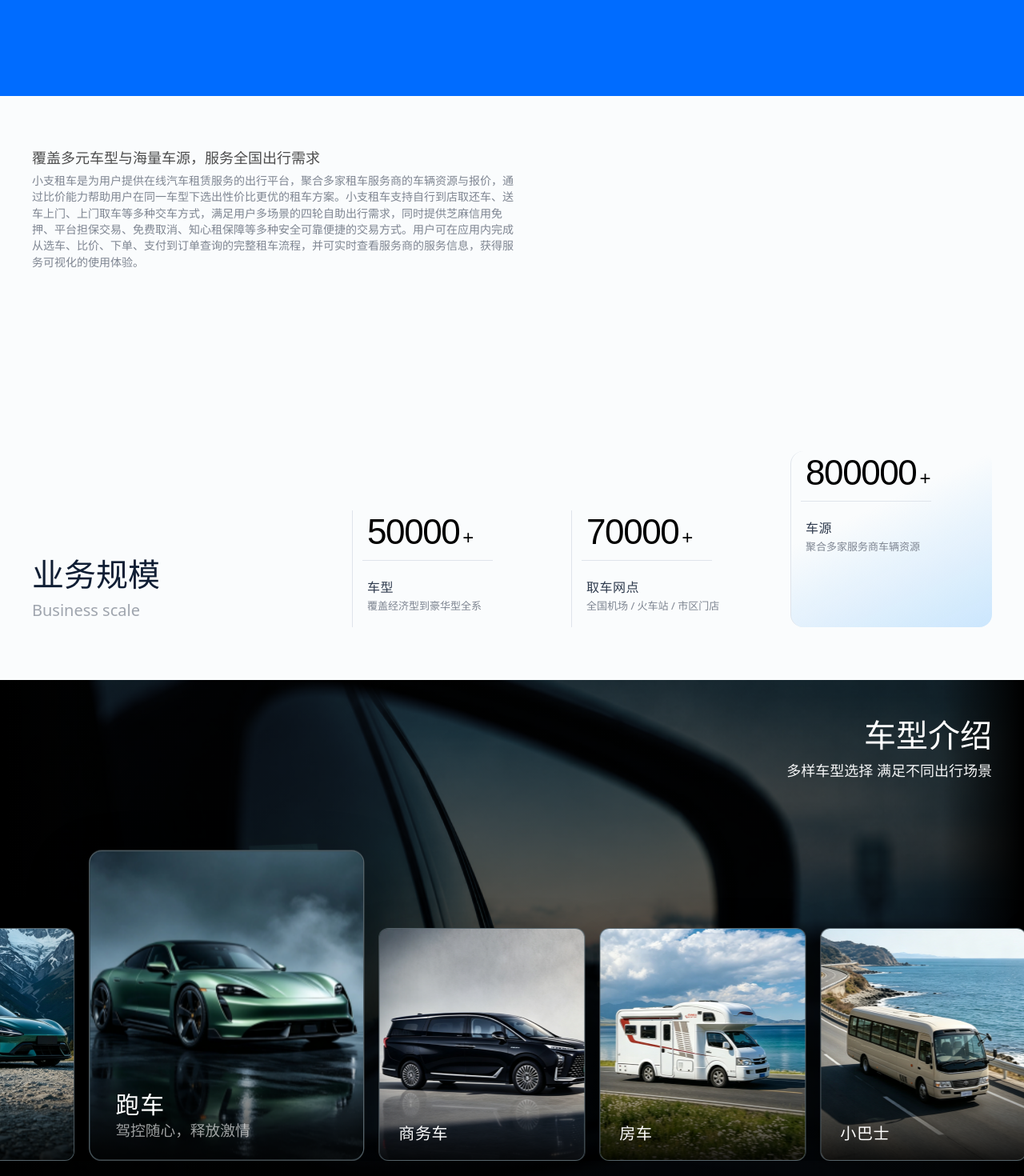
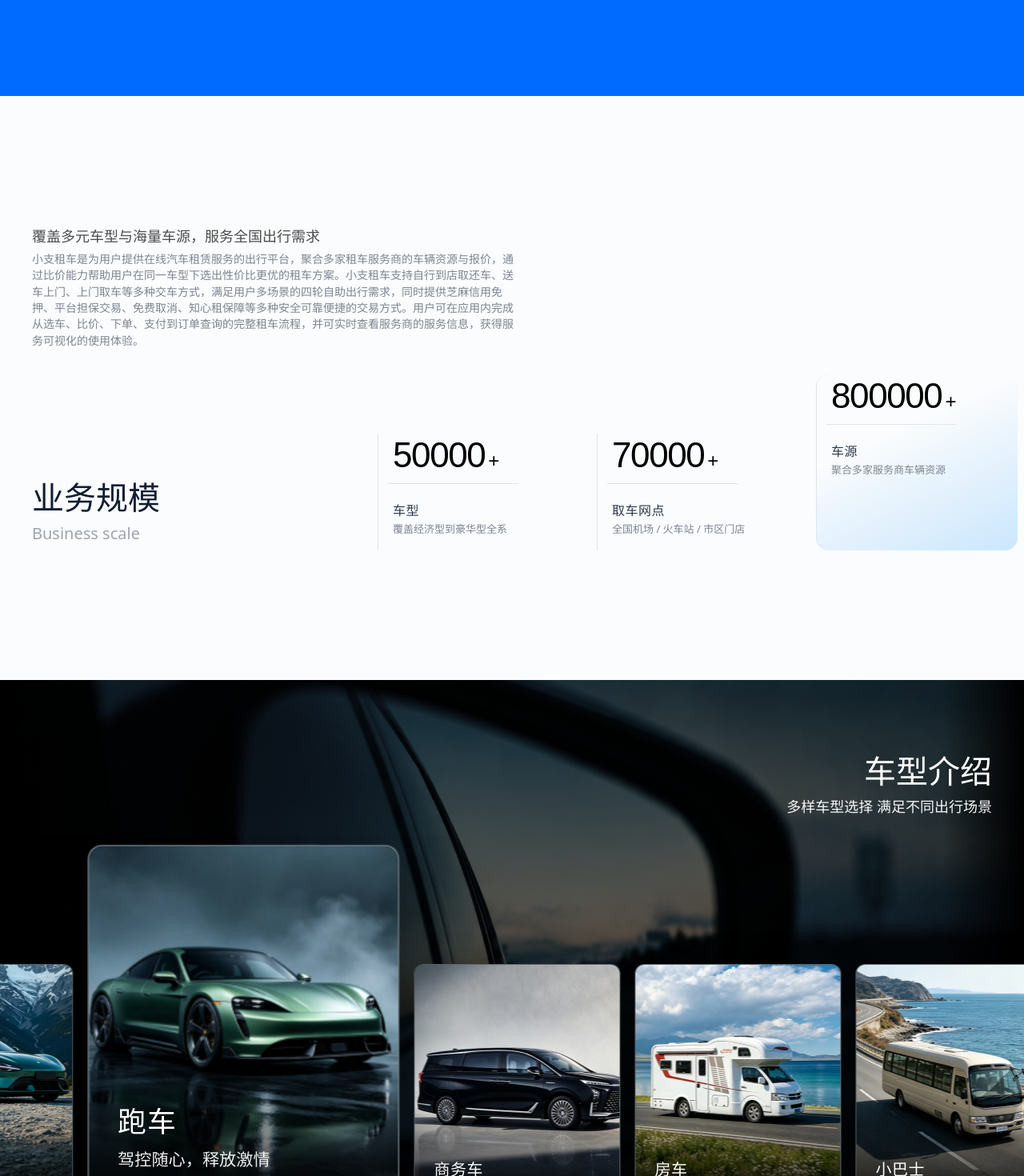
Before and after one commit to 771013/xiaozhi-Site, a React (Vite) app: page / in a window 1280 px wide. Shown: the part 680-2150 px from the top of the page at 80% size. Built offline with nearby package versions, Linux system fonts and the light colour scheme.

Commit message:
feat: 优化整屏布局与车型展示节奏

```diff
--- a/src/motion.js
+++ b/src/motion.js
@@ -46,11 +46,11 @@ function wrapDistance(value, range) {
 }
 
 export function getLoopCarFocusX(viewportWidth, shellWidth = 1200, gutter = 24) {
-  return Math.max(gutter, (viewportWidth - shellWidth) / 2)
+  return Math.max(gutter, (viewportWidth - shellWidth) / 2) + 72
 }
 
 export function advanceLoopPhase(phase, elapsedMs) {
-  return phase + (Math.min(40, Math.max(0, elapsedMs)) * 0.0792)
+  return phase + (Math.min(40, Math.max(0, elapsedMs)) * 0.08712)
 }
 
 export function getLoopCarPose(index, phase, count = 10, focusX = 320) {
--- a/src/styles.css
+++ b/src/styles.css
@@ -54,14 +54,14 @@ section[id]{scroll-margin-top:70px}
 .hero-visual{position:absolute;left:500px;top:calc(50% - 189px);width:866px;height:570px;object-fit:contain;object-position:center;pointer-events:none}
 
 .about{height:calc(100svh - 70px);min-height:690px;background:#fafcfd}
-.about-grid{height:100%;display:grid;grid-template-columns:34% 66%;grid-template-rows:300px auto;padding-top:108px;padding-bottom:86px}
-.about-copy{grid-column:1/-1;width:608px;color:#7e8591;font-size:16px;font-weight:300;line-height:1.5;transform:translateY(50px)}
+.about-grid{height:100%;display:grid;grid-template-columns:34% 66%;grid-template-rows:auto auto;align-content:center;gap:clamp(48px,6vh,72px);padding-block:clamp(40px,6vh,72px)}
+.about-copy{grid-column:1/-1;width:608px;color:#7e8591;font-size:16px;font-weight:300;line-height:1.5;transform:none}
 .about-copy p{margin:0}
 .about-copy .section-kicker{margin-bottom:8px;color:#4d4d4d;font-size:20px;font-weight:500}
-.scale-heading{align-self:end;position:relative;top:-78px;padding-bottom:12px}
+.scale-heading{align-self:end;position:relative;top:0;padding-bottom:12px}
 .scale-heading h2,.section-title h2{margin:0;font-family:"HarmonyOS Sans SC","PingFang SC",sans-serif;font-size:48px;font-weight:700;line-height:1.5}
 .scale-heading span{color:#9fa5ae;font-size:24px}
-.stats{width:calc(100% + 8px);display:grid;grid-template-columns:minmax(0,1fr) minmax(0,1fr) min(31.5%,260px);align-items:end;transform:translate(-8px,-78px)}
+.stats{width:calc(100% + 8px);display:grid;grid-template-columns:minmax(0,1fr) minmax(0,1fr) min(31.5%,260px);align-items:end;transform:translateX(-8px)}
 .stats article{height:164px;position:relative;padding:0 22px;border-left:1px solid #dfe4eb}
 .stats article::after{content:"";position:absolute;top:74px;left:12px;width:163px;border-top:1px solid #dfe4eb}
 .stats article.highlight{height:317px;border-radius:16px;background:linear-gradient(155deg,transparent 35%,rgba(135,199,253,.52) 118%)}
@@ -70,18 +70,18 @@ section[id]{scroll-margin-top:70px}
 .stats h3{margin:30px 0 2px;color:#2d394c;font-size:18px;font-weight:500;letter-spacing:.5px}
 .stats p{margin:0;color:#7e8591;font-size:13px}
 
-.cars{height:calc(100svh - 70px);min-height:696px;position:relative;margin-bottom:-36px;color:#fff;background:#050a0b}
+.cars{--cars-block-height:600px;--cars-rail-offset:149px;--cars-block-top:max(40px,calc((100svh - 70px - var(--cars-block-height))/2));height:calc(100svh - 70px);min-height:696px;position:relative;margin-bottom:-36px;color:#fff;background:#050a0b}
 .cars-stage{height:100%;min-height:696px;position:relative;background-color:#050a0b;background-position:center 47%;background-size:cover;background-repeat:no-repeat;overflow:hidden}
 .cars-stage::before,.cars-stage::after{content:"";position:absolute;top:0;bottom:0;width:clamp(80px,8vw,140px);z-index:2;pointer-events:none}
 .cars-stage::before{left:0;background:linear-gradient(to right,#000,rgba(0,0,0,0))}
 .cars-stage::after{right:0;background:linear-gradient(to left,#000,rgba(0,0,0,0))}
 .cars .section-title{position:relative;z-index:3}
-.cars-content{height:100%;position:relative;padding-top:76px}
+.cars-content{height:100%;position:relative;padding-top:var(--cars-block-top)}
 .section-title p{margin:0;font-size:18px;line-height:1.5}
 .section-title.light{color:#fff}
 .section-title.light p{color:#f5f6f7}
 .align-right{text-align:right}
-.car-rail{height:451px;position:absolute;top:clamp(210px,25vh,270px);right:0;bottom:auto;left:0;overflow:hidden}
+.car-rail{height:451px;position:absolute;top:calc(var(--cars-block-top) + var(--cars-rail-offset));right:0;bottom:auto;left:0;overflow:hidden}
 .car-card{--car-focus:0;--car-outline:0;width:258px;height:291px;position:absolute;bottom:0;left:0;flex:none;overflow:hidden;padding:0;border:1px solid rgba(255,255,255,.28);border-radius:12px;color:#fff;text-align:left;background:#182b34;box-shadow:0 24px 56px rgba(0,0,0,.38);transform-origin:left bottom}
 .car-card::after{content:"";position:absolute;z-index:3;inset:-1px;border:1.5px solid rgba(255,255,255,.94);border-radius:12px;opacity:var(--car-outline);pointer-events:none;transition:opacity .22s cubic-bezier(.16,1,.3,1)}
 .car-card>img{width:100%;height:100%;object-fit:cover;object-position:center 62%}
@@ -142,6 +142,9 @@ section[id]{scroll-margin-top:70px}
   .service{margin-top:0}
   .hero,.about,.cars,.compare,.service,.contact-snap{scroll-snap-align:start;scroll-snap-stop:always}
   .contact-snap{height:calc(100svh - 70px);scroll-margin-top:70px}
+  .compare-inner{height:100%;display:flex;flex-direction:column;justify-content:center;padding-block:clamp(36px,5vh,64px)}
+  .service-inner{display:flex;flex-direction:column;justify-content:center;gap:clamp(32px,5vh,56px);padding-block:clamp(32px,5vh,64px)}
+  .service-groups{position:relative;inset:auto;flex:none}
   .service-group-0 .service-items{gap:21px}
   .service-group-0 .service-entry:last-child .service-item{min-height:112px}
   .service-group-1 .service-items{gap:17px}
@@ -185,7 +188,7 @@ section[id]{scroll-margin-top:70px}
 @media(min-width:1281px){
   .stats{grid-template-columns:minmax(0,1fr) minmax(0,1fr) 260px}
   .service-inner>.section-title{margin-left:-20px}
-  .service-groups{right:-20px;bottom:228px;left:-20px;grid-template-columns:356px 26px 356px 22px 480px;gap:0}
+  .service-groups{width:calc(100% + 40px);margin-inline:-20px;right:auto;bottom:auto;left:auto;grid-template-columns:356px 26px 356px 22px 480px;gap:0}
   .service-group{padding:24px}
   .service-group-0{grid-column:1}
   .service-group-1{grid-column:3}
@@ -211,30 +214,27 @@ section[id]{scroll-margin-top:70px}
   .hero h2{font-size:22px}
   .hero-actions{margin-top:24px}
   .hero-visual{top:130px;height:min(520px,72svh);object-fit:contain}
-  .about-grid{grid-template-rows:230px auto;padding-top:48px;padding-bottom:34px}
-  .about-copy{font-size:14px;line-height:1.45;transform:translateY(16px)}
+  .about-grid{gap:32px;padding-block:28px}
+  .about-copy{font-size:14px;line-height:1.45}
   .about-copy .section-kicker{margin-bottom:6px;font-size:18px}
-  .scale-heading{top:-32px;padding-bottom:8px}
+  .scale-heading{padding-bottom:8px}
   .scale-heading h2,.section-title h2{font-size:40px}
   .scale-heading span{font-size:20px}
-  .stats{transform:translate(-8px,-32px)}
   .stats article{height:146px;padding-inline:18px}
   .stats article.highlight{height:220px}
   .stats strong{font-size:44px;line-height:54px}
   .stats strong small{font-size:24px}
   .stats article::after{top:62px}
   .stats h3{margin-top:22px;font-size:16px}
-  .cars-content{padding-top:40px}
-  .car-rail{top:150px}
+  .cars{--cars-block-height:561px;--cars-rail-offset:110px}
   .compare{--compare-row-height:150px;--compare-highlight-height:174px}
-  .compare-inner{padding-top:42px}
+  .compare-inner{padding-block:28px}
   .compare-list{margin-top:18px}
   .compare-highlight{top:-12px}
   .compare-row{grid-template-columns:60px 310px 1fr;gap:24px}
   .compare-row strong{font-size:28px}
   .compare-description{font-size:17px}
-  .service-inner{padding-top:40px}
-  .service-groups{bottom:32px}
+  .service-inner{gap:20px;padding-block:28px}
   .service-group{height:300px;padding:14px 16px}
   .service-group-2{height:392px}
   .service-group h3{margin-bottom:8px;font-size:22px;line-height:1.3}
```
Also changed, not shown: 2 other files (tests, documents, lock files or other folders).
